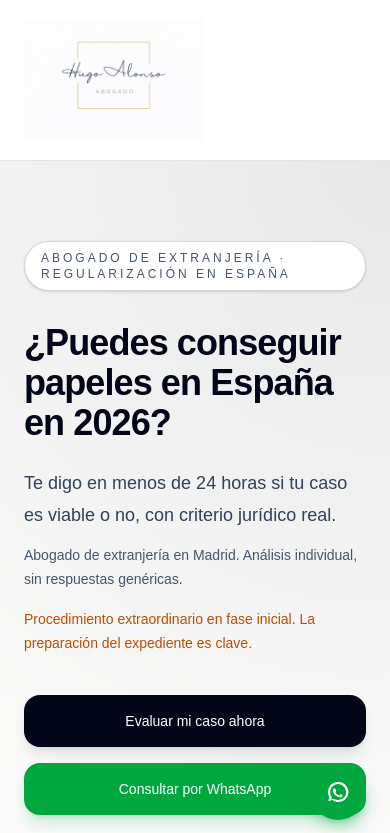
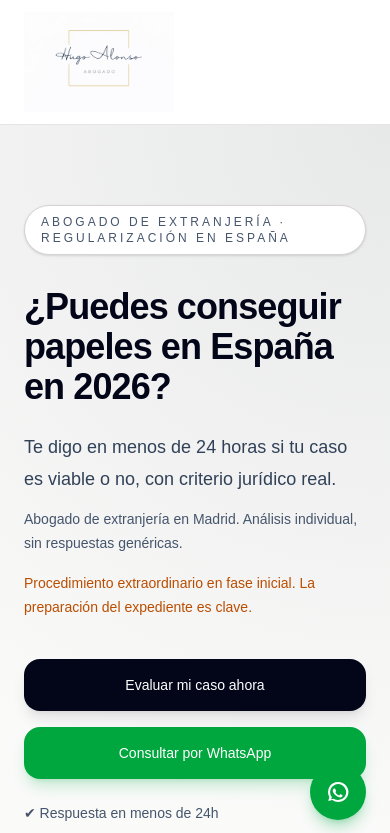
Before and after one commit to HugoAG73/hugo-alonso-web, a Next.js app: page / in a window 390 px wide. Shown: the top 833 px of the page. Built offline with nearby package versions, Linux system fonts and the light colour scheme.

Commit message:
Ajustado header y logo

```diff
--- a/app/page.tsx
+++ b/app/page.tsx
@@ -64,26 +64,28 @@
 
   return (
     <main className="min-h-screen bg-stone-50 text-slate-900">
-      <header className="border-b border-stone-200 bg-white/90 backdrop-blur">
-        <div className="mx-auto flex max-w-7xl items-center justify-between px-6 py-5 lg:px-8">
-          <div className="flex items-center">
-            <a href="/" aria-label="Ir a la página principal">
+      <header className="border-b border-stone-200 bg-white/95 backdrop-blur">
+        <div className="mx-auto flex max-w-7xl items-center justify-between px-6 py-3 lg:px-8">
+          <a
+            href="/"
+            aria-label="Ir a la página principal"
+            className="flex items-center"
+          >
             <Image
               src="/logo.png"
               alt="Hugo Alonso Abogado"
-                width={220}
-                height={110}
+              width={320}
+              height={120}
               priority
-                className="h-auto w-[180px] md:w-[220px]"
+              className="h-auto w-[150px] md:w-[190px] lg:w-[220px]"
             />
           </a>
-          </div>
 
           <a
             href="https://wa.me/34686310400?text=Hola,%20quiero%20saber%20si%20puedo%20regularizar%20mi%20situaci%C3%B3n%20en%20Espa%C3%B1a."
             target="_blank"
             rel="noopener noreferrer"
-            className="hidden rounded-xl bg-slate-900 px-4 py-2 text-sm font-medium text-white md:inline-block"
+            className="hidden rounded-2xl bg-slate-950 px-5 py-3 text-sm font-medium text-white shadow-sm transition hover:-translate-y-0.5 md:inline-flex"
           >
             WhatsApp
           </a>
```
Lines whose indentation alone changed are shown as unchanged.
